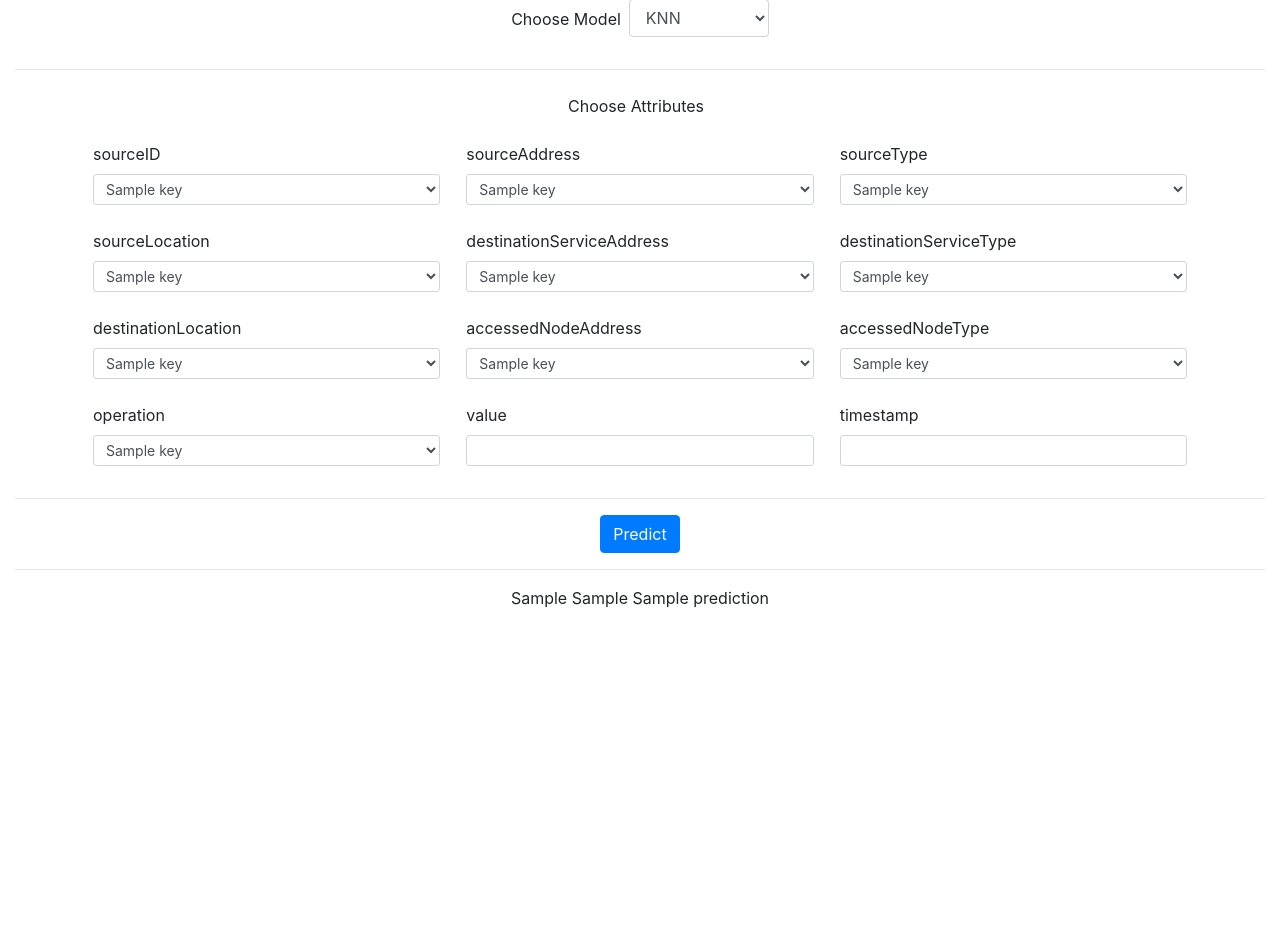
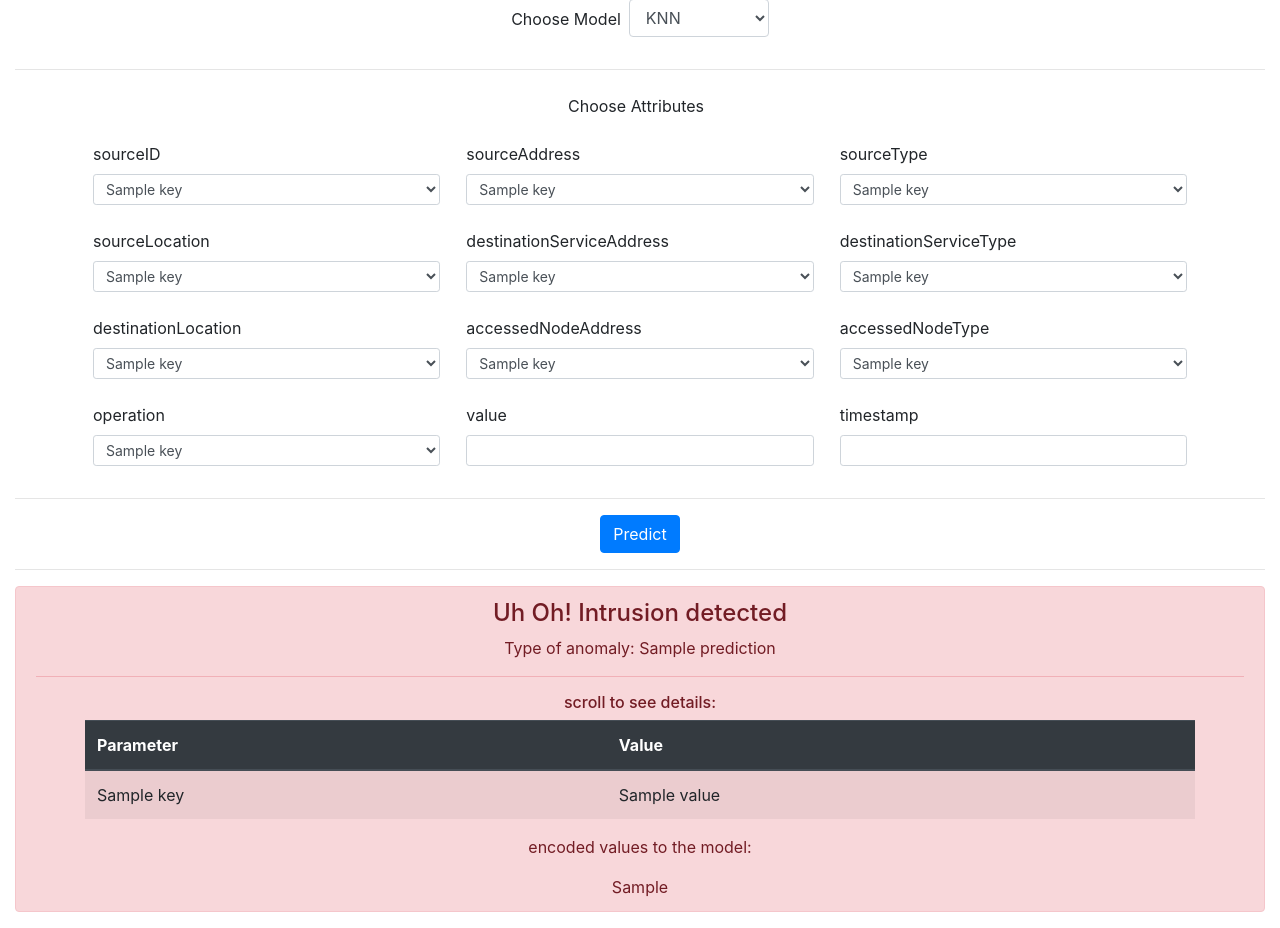
Before and after one commit to rhish9h/mini-project-ds2os-ids, a Django app: template ids_web/ids_mini/ids_app/templates/ids_app/index.html in a window 1280 px wide. Shown: the part 91-1019 px from the top of the page. Before the commit the page ends 699 px from the top, so only its background shows below. Run offline with Django 3.2, Linux system fonts and the light colour scheme; the template is opened without the code that fills it: most values are stand-ins (such as "Sample title", 1, 10 or a date in 2020); parts of the project's set-up code (start-up, migrations or seed data) failed here and were passed over; some libraries are stand-ins or nearby versions.

Commit message:
added details table

```diff
--- a/ids_web/ids_mini/ids_app/templates/ids_app/index.html
+++ b/ids_web/ids_mini/ids_app/templates/ids_app/index.html
@@ -210,9 +210,42 @@
     {% if ip_values %}
 
     <center>
-      {{ ip_values }}
-      {{ form_data }}
-      {{ prediction }}
+        {% if prediction == 'normal' %}
+        <div class="alert alert-success" role="alert">
+            <h4 class="alert-heading">Normal activity</h4>
+        {% else %}
+        <div class="alert alert-danger" role="alert">
+            <h4 class="alert-heading">Uh Oh! Intrusion detected</h4>
+            <p> Type of anomaly: {{ prediction }}</p>
+        {% endif %}
+
+          <hr>
+          <h6>scroll to see details:</h6>
+          <div class="mt-2 container">
+            <table class="table table-striped">
+              <thead class="thead-dark">
+                <tr>
+                  <th>Parameter</th>
+                  <th>Value</th>
+                </tr>
+              </thead>
+              <tbody>
+              {% for key, value in form_data.items %}
+
+                <tr>
+                  <td>{{key}}</td>
+                  <td>{{value}}</td>
+                </tr>
+
+              {% endfor %}
+              </tbody>
+            </table>
+            <p>encoded values to the model: </p>{{ip_values}}
+          </div>
+        </div>
+
+
+
     </center>
 
     {% endif %}
--- a/ids_web/ids_mini/ids_app/views.py
+++ b/ids_web/ids_mini/ids_app/views.py
@@ -56,7 +56,7 @@ def index(request):
 
     # predict
     prediction = knn_model.predict([ip_values])
-
+    prediction = [key for key, value in ddown['normality'].items() if value==prediction[0]][0] #reverse lookup in normality dictionary (7=normal)
 
     return render(request, 'ids_app/index.html', {'ip_values': ip_values, 'ddown': ddown, 'form_data': form_data, 'prediction': prediction})
   # template = loader.get_template('ids_app/index.html')
```
